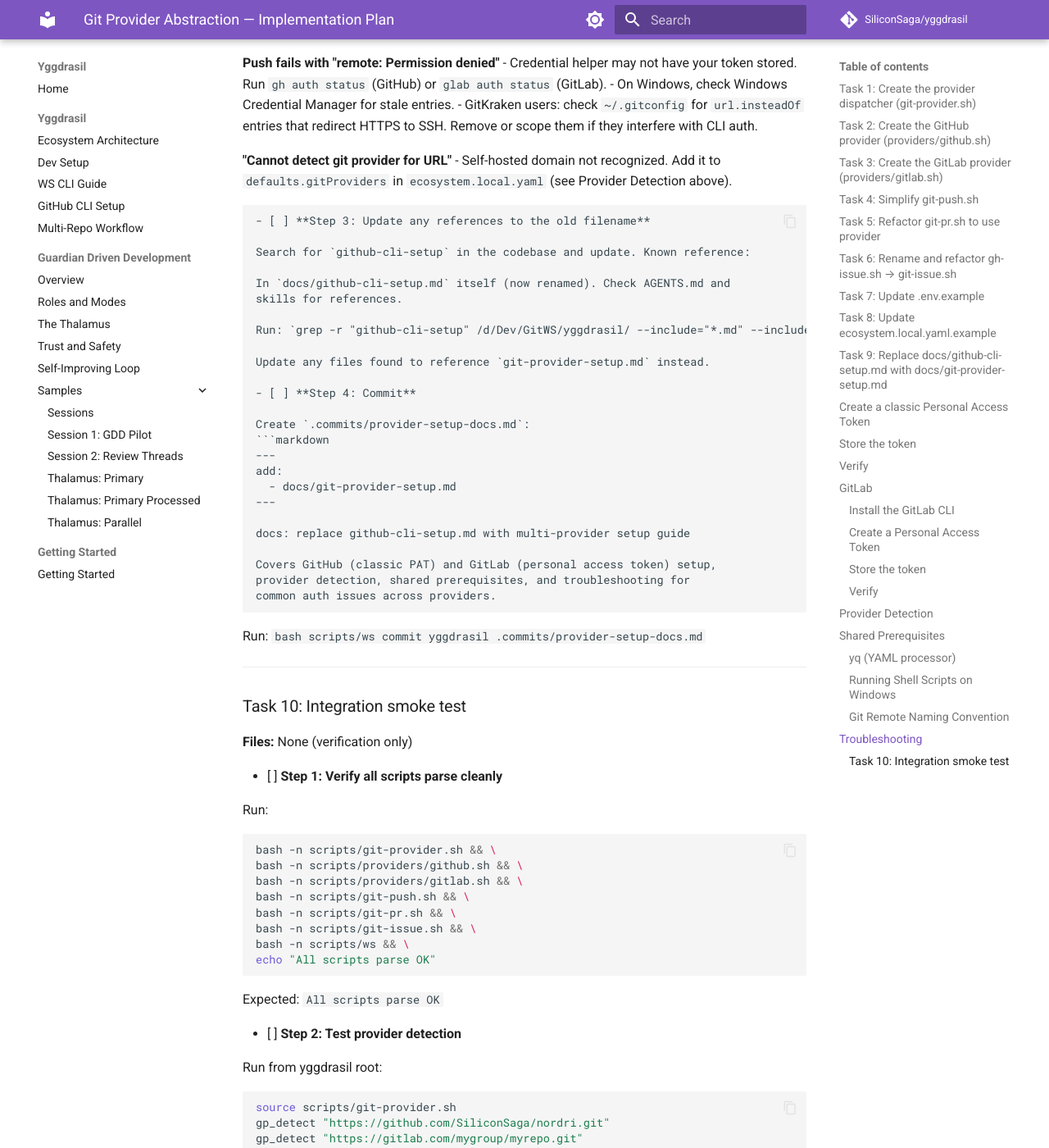
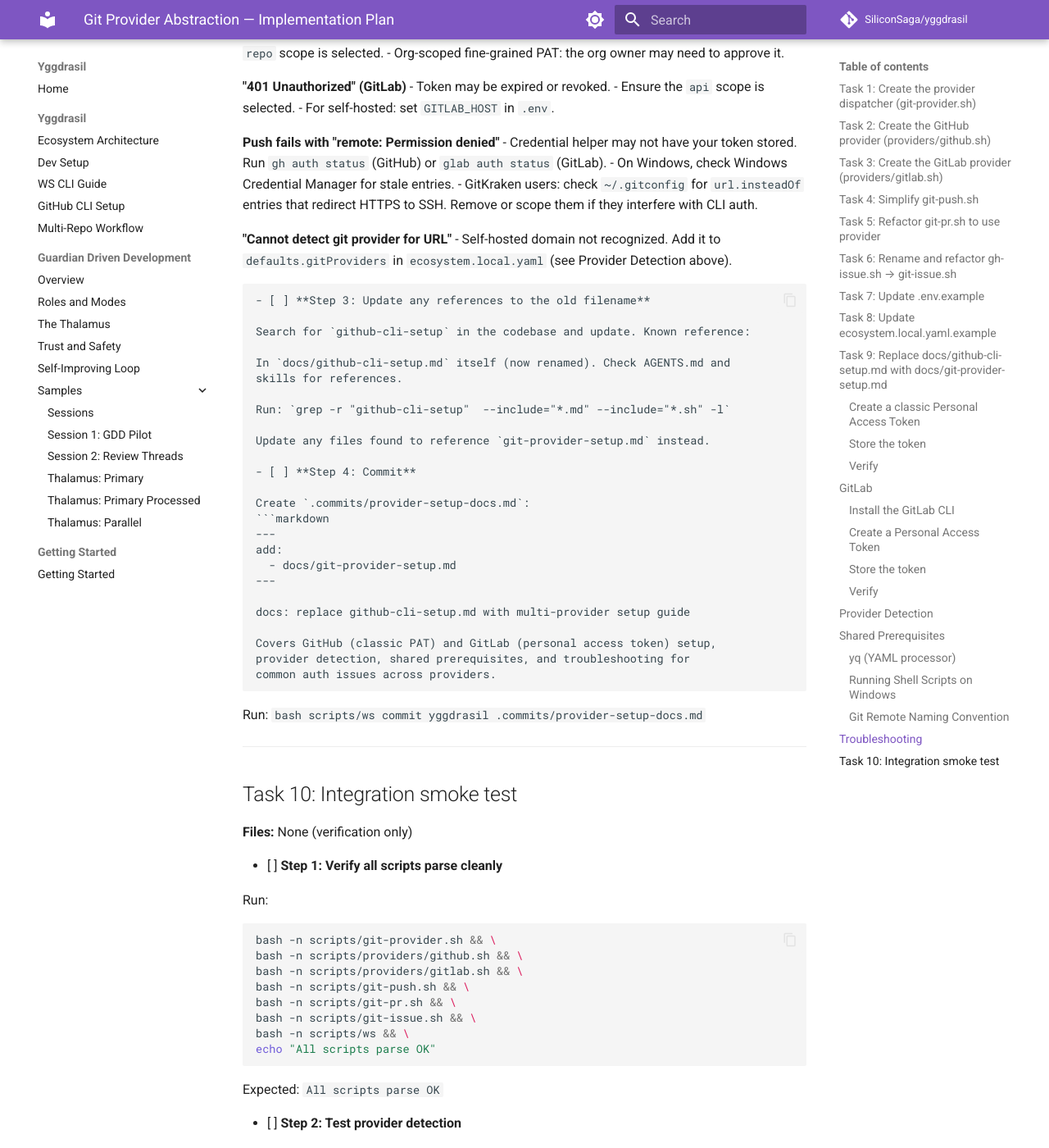
Before and after one commit to SiliconSaga/yggdrasil, an MkDocs documentation site: the page built from docs/plans/2026-04-02-git-provider-abstraction-plan.md, in a window 1280 px wide and 1400 px high, scrolled down 23775 px. Shown: the whole window at 82% size. Built offline with MkDocs 1.6.1 and Material for MkDocs 9.7.7, drawn with Linux system fonts in a browser that asks for light colours; comment, search, counter and statistics services are not loaded; some of the changed text lies outside the part shown.

Commit message:
docs: fix heading levels and hardcoded paths in plan doc
Fix H1→H3 heading jump (now H2 for tasks), remove machine-specific
absolute paths from plan steps.

Co-Authored-By: Claude Opus 4.6 <noreply@anthropic.com>

```diff
--- a/docs/plans/2026-04-02-git-provider-abstraction-plan.md
+++ b/docs/plans/2026-04-02-git-provider-abstraction-plan.md
@@ -12,7 +12,7 @@
 
 ---
 
-### Task 1: Create the provider dispatcher (`git-provider.sh`)
+## Task 1: Create the provider dispatcher (`git-provider.sh`)
 
 **Files:**
 - Create: `scripts/git-provider.sh`
@@ -151,7 +151,7 @@ Run: `bash scripts/ws commit yggdrasil .commits/git-provider-dispatcher.md`
 
 ---
 
-### Task 2: Create the GitHub provider (`providers/github.sh`)
+## Task 2: Create the GitHub provider (`providers/github.sh`)
 
 **Files:**
 - Create: `scripts/providers/github.sh`
@@ -282,7 +282,7 @@ Run: `bash scripts/ws commit yggdrasil .commits/github-provider.md`
 
 ---
 
-### Task 3: Create the GitLab provider (`providers/gitlab.sh`)
+## Task 3: Create the GitLab provider (`providers/gitlab.sh`)
 
 **Files:**
 - Create: `scripts/providers/gitlab.sh`
@@ -422,7 +422,7 @@ Run: `bash scripts/ws commit yggdrasil .commits/gitlab-provider.md`
 
 ---
 
-### Task 4: Simplify `git-push.sh`
+## Task 4: Simplify `git-push.sh`
 
 **Files:**
 - Modify: `scripts/git-push.sh`
@@ -538,7 +538,7 @@ Run: `bash scripts/ws commit yggdrasil .commits/simplify-push.md`
 
 ---
 
-### Task 5: Refactor `git-pr.sh` to use provider
+## Task 5: Refactor `git-pr.sh` to use provider
 
 **Files:**
 - Modify: `scripts/git-pr.sh`
@@ -712,7 +712,7 @@ Run: `bash scripts/ws commit yggdrasil .commits/refactor-pr.md`
 
 ---
 
-### Task 6: Rename and refactor `gh-issue.sh` → `git-issue.sh`
+## Task 6: Rename and refactor `gh-issue.sh` → `git-issue.sh`
 
 **Files:**
 - Delete: `scripts/gh-issue.sh` (via git mv)
@@ -721,7 +721,7 @@ Run: `bash scripts/ws commit yggdrasil .commits/refactor-pr.md`
 
 - [ ] **Step 1: Rename the file**
 
-Run: `git -C /d/Dev/GitWS/yggdrasil mv scripts/gh-issue.sh scripts/git-issue.sh`
+Run: `git mv scripts/gh-issue.sh scripts/git-issue.sh`
 
 - [ ] **Step 2: Rewrite `scripts/git-issue.sh`**
 
@@ -880,7 +880,7 @@ Run: `bash scripts/ws commit yggdrasil .commits/refactor-issue.md`
 
 ---
 
-### Task 7: Update `.env.example`
+## Task 7: Update `.env.example`
 
 **Files:**
 - Modify: `.env.example`
@@ -940,7 +940,7 @@ Run: `bash scripts/ws commit yggdrasil .commits/env-example-gitlab.md`
 
 ---
 
-### Task 8: Update `ecosystem.local.yaml.example`
+## Task 8: Update `ecosystem.local.yaml.example`
 
 **Files:**
 - Modify: `ecosystem.local.yaml.example`
@@ -984,7 +984,7 @@ Run: `bash scripts/ws commit yggdrasil .commits/eco-example-provider.md`
 
 ---
 
-### Task 9: Replace `docs/github-cli-setup.md` with `docs/git-provider-setup.md`
+## Task 9: Replace `docs/github-cli-setup.md` with `docs/git-provider-setup.md`
 
 **Files:**
 - Delete: `docs/github-cli-setup.md` (via git mv)
@@ -992,7 +992,7 @@ Run: `bash scripts/ws commit yggdrasil .commits/eco-example-provider.md`
 
 - [ ] **Step 1: Rename the file**
 
-Run: `git -C /d/Dev/GitWS/yggdrasil mv docs/github-cli-setup.md docs/git-provider-setup.md`
+Run: `git mv docs/github-cli-setup.md docs/git-provider-setup.md`
 
 - [ ] **Step 2: Rewrite `docs/git-provider-setup.md`**
 
@@ -1227,7 +1227,7 @@ Search for `github-cli-setup` in the codebase and update. Known reference:
 In `docs/github-cli-setup.md` itself (now renamed). Check AGENTS.md and
 skills for references.
 
-Run: `grep -r "github-cli-setup" /d/Dev/GitWS/yggdrasil/ --include="*.md" --include="*.sh" -l`
+Run: `grep -r "github-cli-setup"  --include="*.md" --include="*.sh" -l`
 
 Update any files found to reference `git-provider-setup.md` instead.
 
@@ -1251,7 +1251,7 @@ Run: `bash scripts/ws commit yggdrasil .commits/provider-setup-docs.md`
 
 ---
 
-### Task 10: Integration smoke test
+## Task 10: Integration smoke test
 
 **Files:** None (verification only)
 
```
